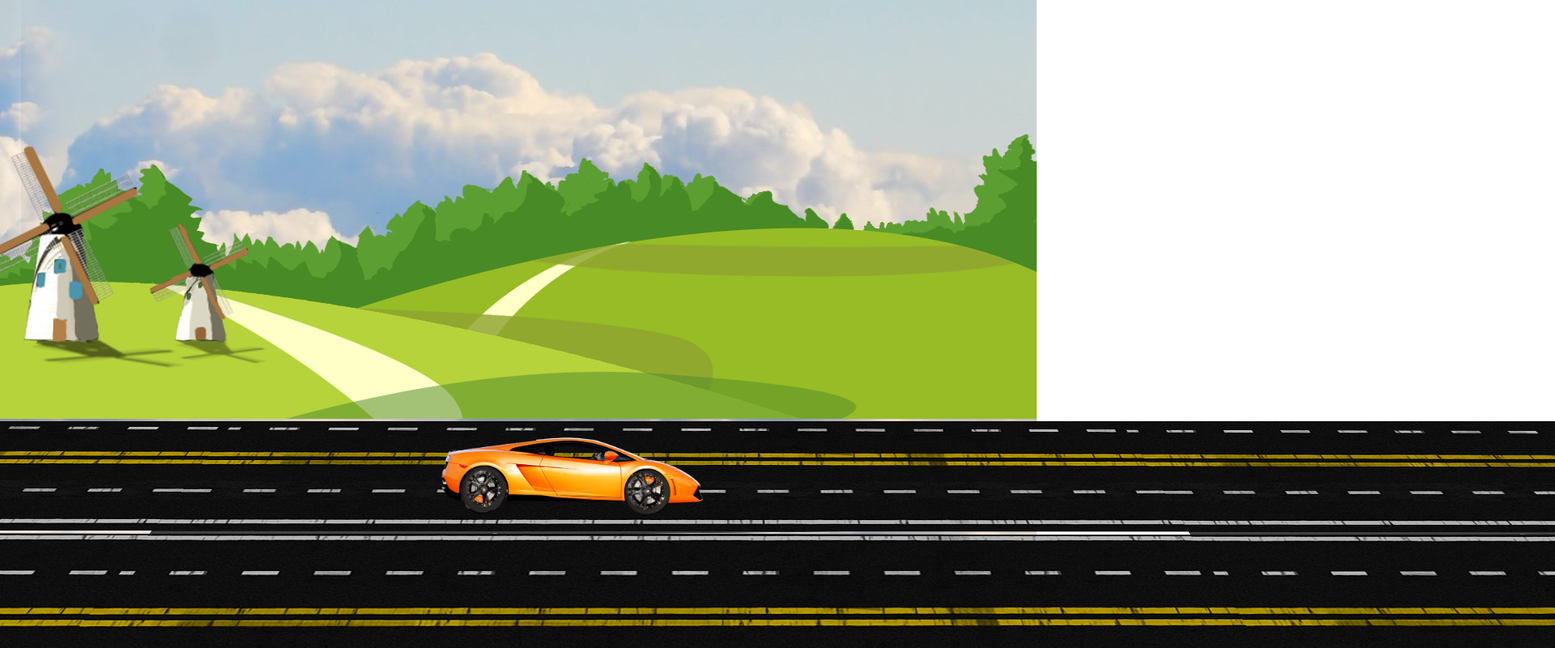
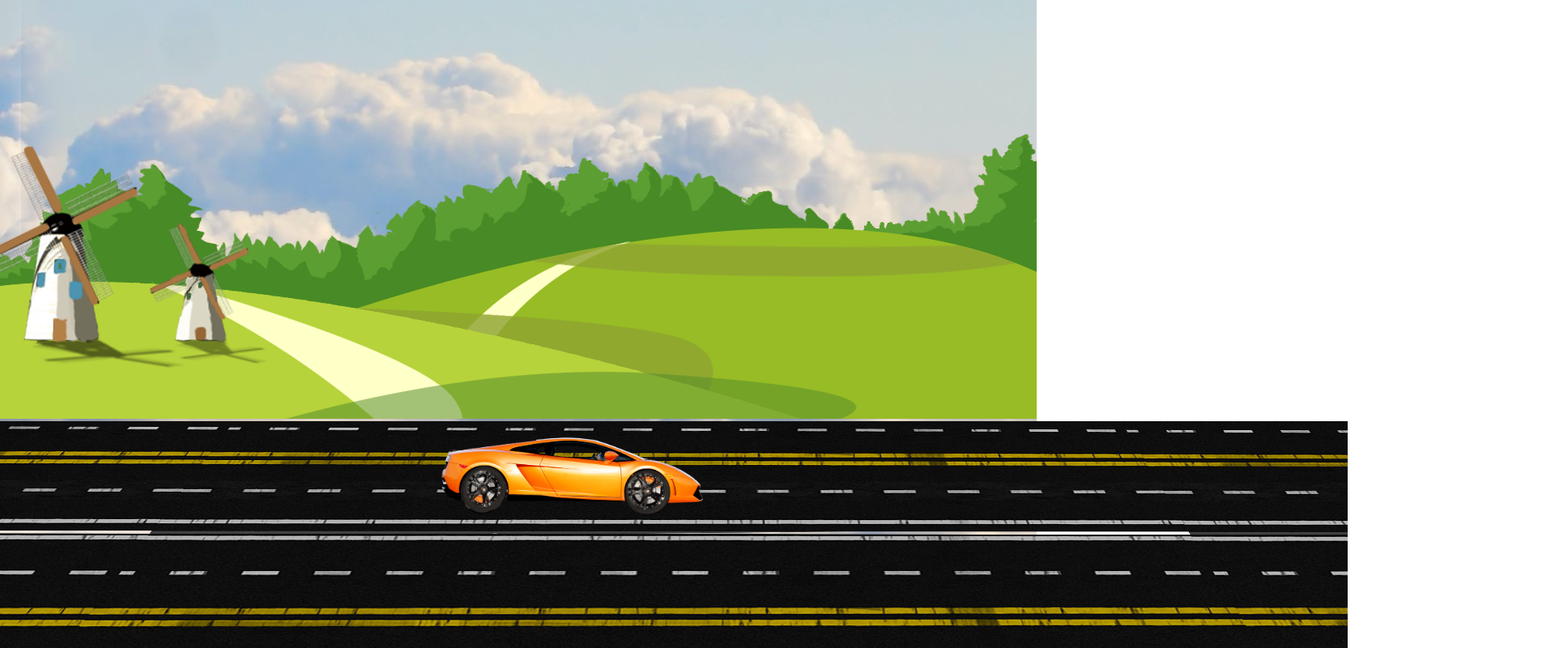
Before and after one commit to vereand/MyCar, a plain HTML site: page index.html in a window 1280 px wide. Shown: the top 800 px of the page at 81% size, 1920 px wide, since content can reach past the window. Drawn offline with Linux system fonts and the light colour scheme.

Commit message:
Update style.css

```diff
--- a/style.css
+++ b/style.css
@@ -24,7 +24,7 @@ body{
     position: absolute;
     top: 65vh;
     height: 35vh;
-    width: 800vw;
+    width: 170vw;
     background-image: url('track.png');
     background-repeat: no-repeat;
     animation: carmove  linear 2s infinite;
```
